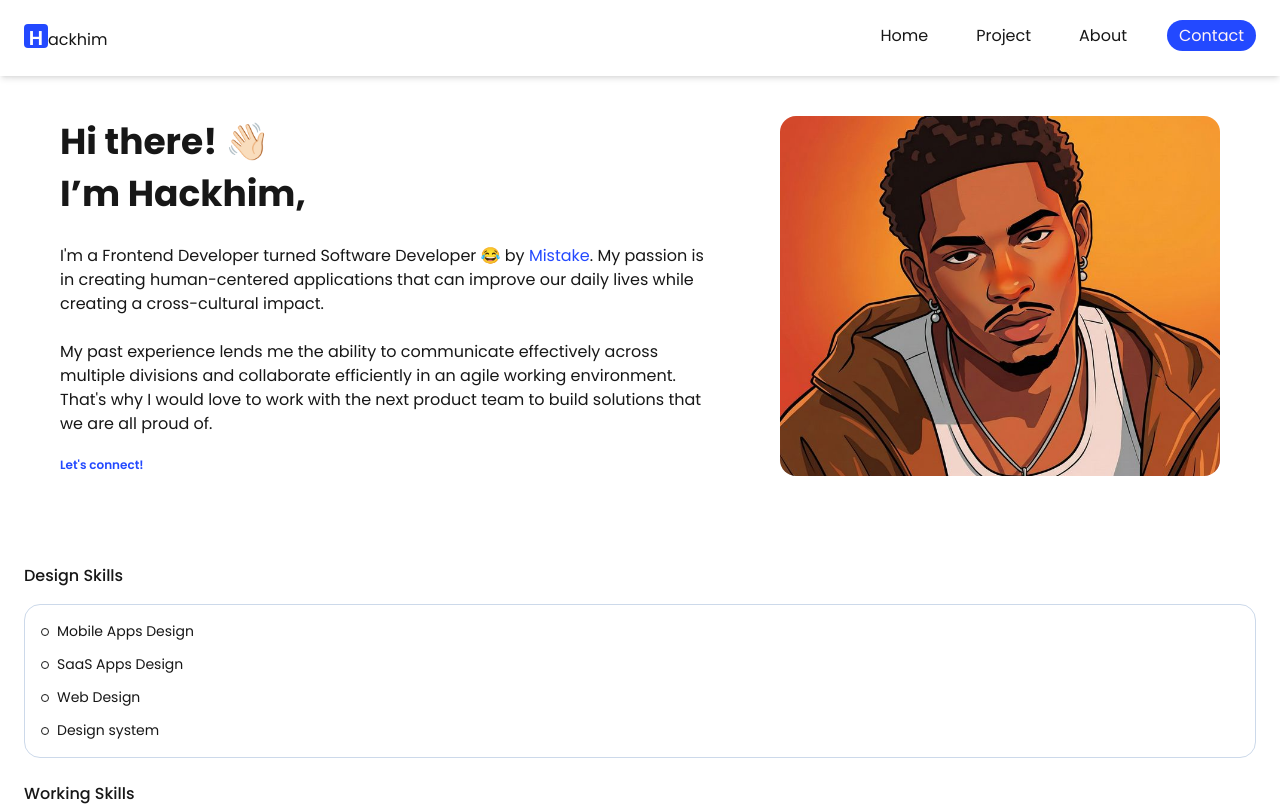
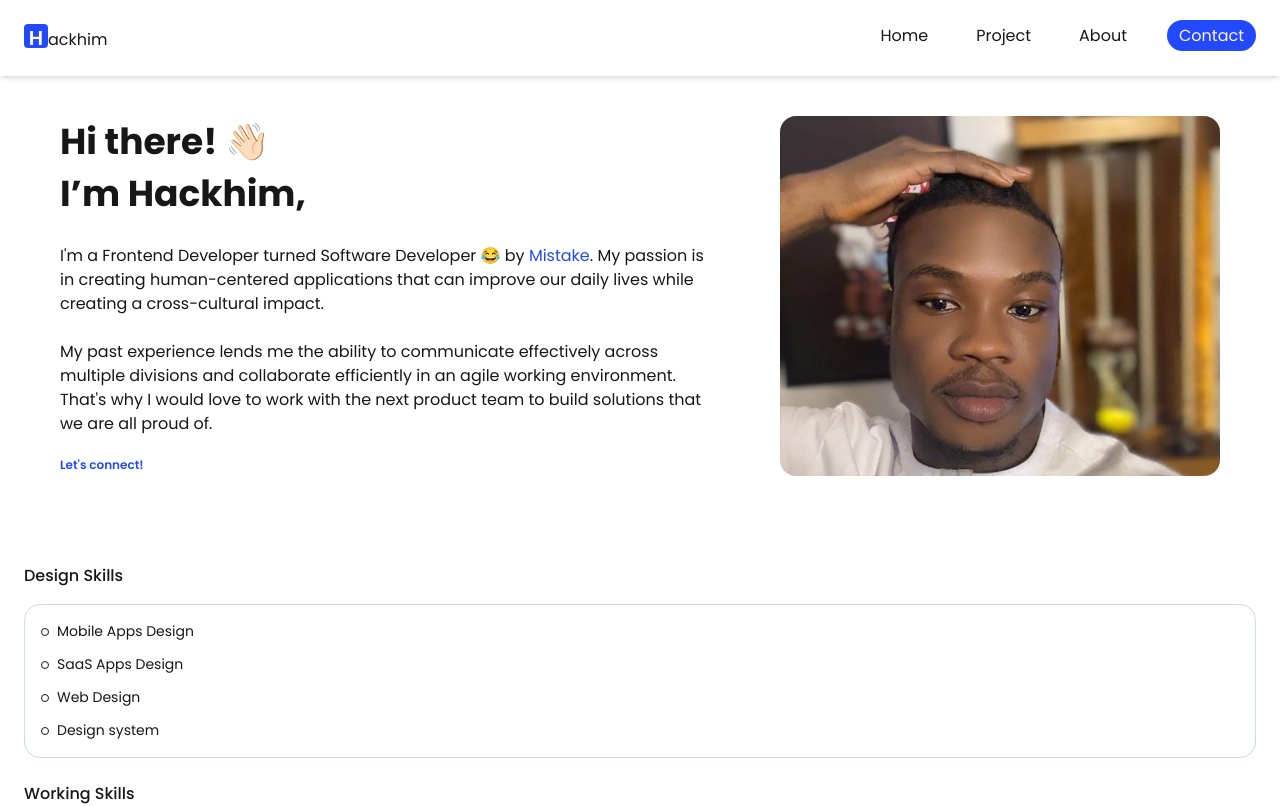
Before and after one commit to Cleve-keem/Portfolios, a Next.js app: page / in a window 1280 px wide. Shown: the top 806 px of the page. Built offline with nearby package versions, Linux system fonts and the light colour scheme.

Commit message:
upload(hero): added personal image to the hero image

```diff
--- a/src/components/hero/HeroSection.jsx
+++ b/src/components/hero/HeroSection.jsx
@@ -9,7 +9,7 @@ export default function HeroSection() {
           {/* Hero Image */}
           <div className="relative h-90 w-full mx-auto rounded-2xl overflow-hidden mb-6 md:w-[40%]">
             <Image
-              src="/BlackBoy.jfif"
+              src="/avatar.jpeg"
               alt="My profile Image"
               fill
               priority
```
Also changed, not shown: public/avatar.jpeg (added), public/avatar2.png (renamed from public/avatar.png).
